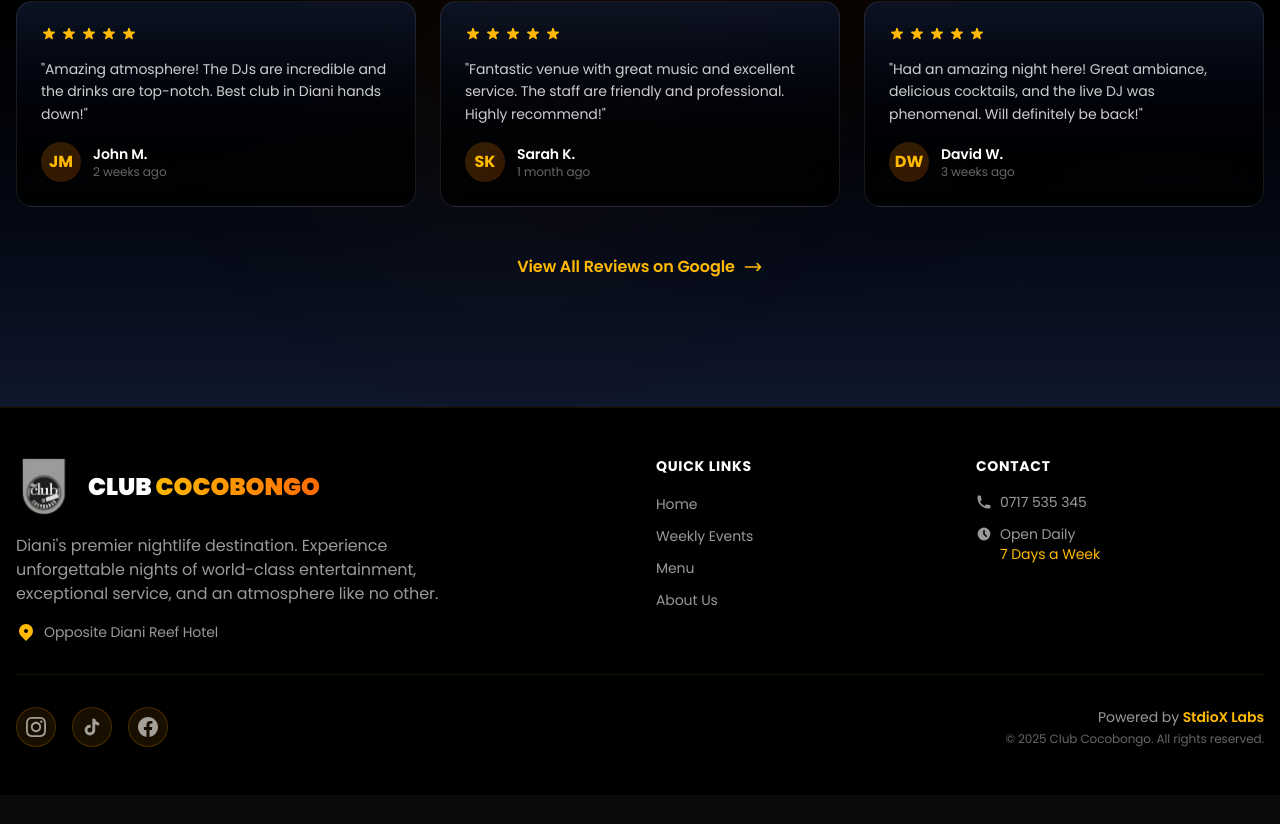
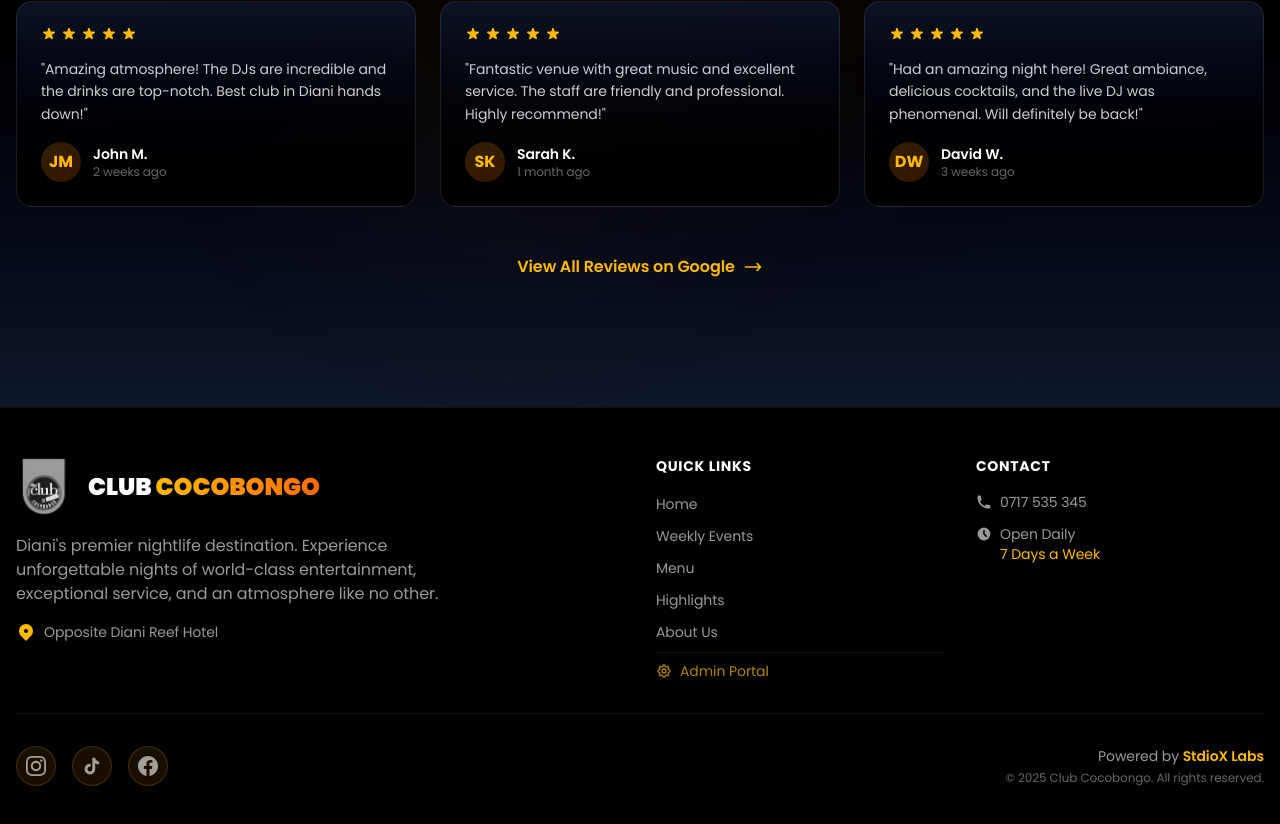
Before and after one commit to StdioX-Labs/cocobongo, a Next.js app: page / in a window 1280 px wide. Shown: the part 7510-8334 px from the top of the page. Before the commit the page ends 8305 px from the top, so only its background shows below. Built offline with nearby package versions, Linux system fonts and the light colour scheme.

Commit message:
Feat: Filter sidebar to show only days with activities and add admin link to footer

```diff
--- a/app/page.tsx
+++ b/app/page.tsx
@@ -524,8 +524,10 @@
 
                 {/* Daily Program Cards */}
                 <div className="space-y-3 flex-1 overflow-y-auto pr-2 custom-scrollbar">
-                  {dailyPrograms.map((program, index) => {
-                    const dayDate = weekDates.days[index];
+                  {activeDailyPrograms.map((program) => {
+                    // Find the corresponding day index in the week
+                    const dayIndex = ['Monday', 'Tuesday', 'Wednesday', 'Thursday', 'Friday', 'Saturday', 'Sunday'].indexOf(program.day);
+                    const dayDate = weekDates.days[dayIndex];
                     return (
                       <div
                         key={program.day}
@@ -1165,14 +1167,28 @@
                   </a>
                 </li>
                 <li>
-                  <a href="#menu" className="text-white/60 hover:text-amber-400 transition-colors text-sm">
+                  <Link href="/menu" className="text-white/60 hover:text-amber-400 transition-colors text-sm">
                     Menu
-                  </a>
+                  </Link>
+                </li>
+                <li>
+                  <Link href="/highlights" className="text-white/60 hover:text-amber-400 transition-colors text-sm">
+                    Highlights
+                  </Link>
                 </li>
                 <li>
                   <a href="#about" className="text-white/60 hover:text-amber-400 transition-colors text-sm">
                     About Us
                   </a>
+                </li>
+                <li className="pt-2 border-t border-amber-500/10">
+                  <Link href="/admin" className="text-amber-400/70 hover:text-amber-400 transition-colors text-sm flex items-center gap-2 group">
+                    <svg className="w-4 h-4 group-hover:rotate-12 transition-transform" fill="none" stroke="currentColor" viewBox="0 0 24 24">
+                      <path strokeLinecap="round" strokeLinejoin="round" strokeWidth={2} d="M10.325 4.317c.426-1.756 2.924-1.756 3.35 0a1.724 1.724 0 002.573 1.066c1.543-.94 3.31.826 2.37 2.37a1.724 1.724 0 001.065 2.572c1.756.426 1.756 2.924 0 3.35a1.724 1.724 0 00-1.066 2.573c.94 1.543-.826 3.31-2.37 2.37a1.724 1.724 0 00-2.572 1.065c-.426 1.756-2.924 1.756-3.35 0a1.724 1.724 0 00-2.573-1.066c-1.543.94-3.31-.826-2.37-2.37a1.724 1.724 0 00-1.065-2.572c-1.756-.426-1.756-2.924 0-3.35a1.724 1.724 0 001.066-2.573c-.94-1.543.826-3.31 2.37-2.37.996.608 2.296.07 2.572-1.065z" />
+                      <path strokeLinecap="round" strokeLinejoin="round" strokeWidth={2} d="M15 12a3 3 0 11-6 0 3 3 0 016 0z" />
+                    </svg>
+                    Admin Portal
+                  </Link>
                 </li>
               </ul>
             </div>
```
